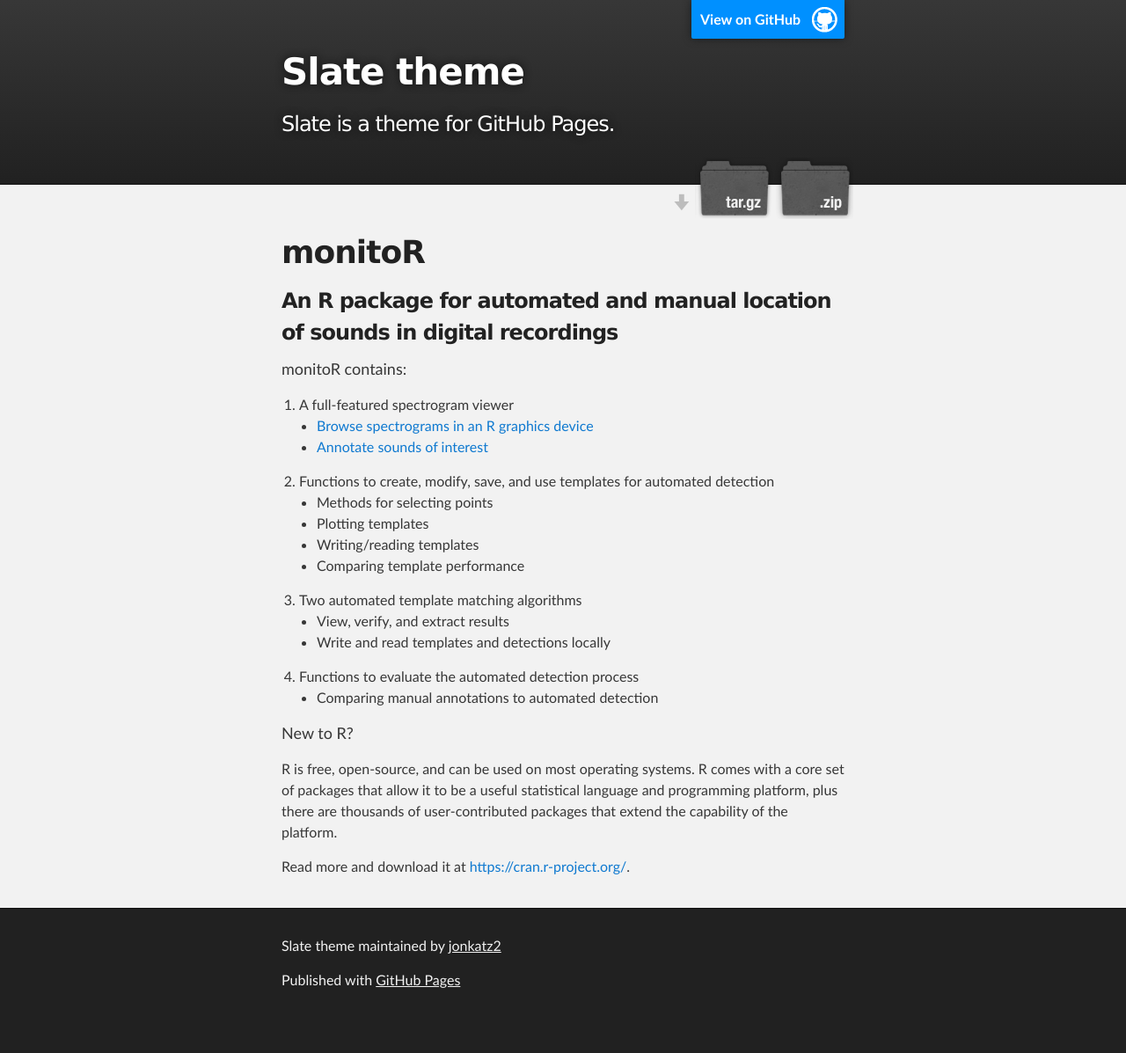
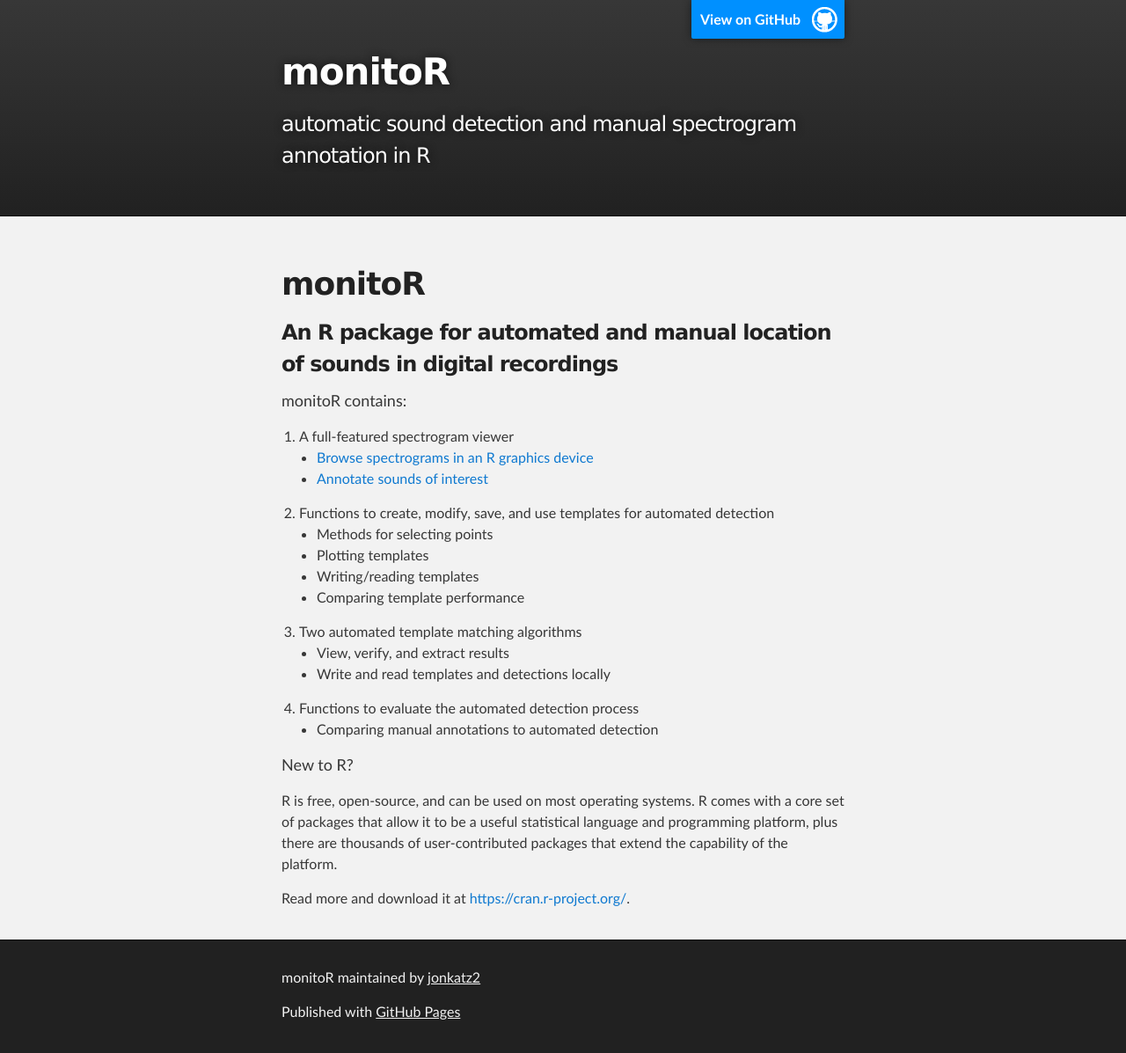
Before and after one commit to jonkatz2/monitoR, a Jekyll site: the page built from index.md, in a window 1280 px wide. Shown: the whole page at 88% size. Built offline with Jekyll 4.4.1, drawn with Linux system fonts in a browser that asks for light colours; before the commit the page ends 1161 px from its top, so only the background shows below that.

Commit message:
trouble so far

```diff
--- a/_config.yml
+++ b/_config.yml
@@ -1,5 +1,5 @@
-title: Slate theme
-description: Slate is a theme for GitHub Pages.
-show_downloads: true
+title: monitoR
+description: automatic sound detection and manual spectrogram annotation in R
+show_downloads: false
 google_analytics:
 theme: jekyll-theme-slate
```
Also changed, not shown: thumbnail.png (deleted).
